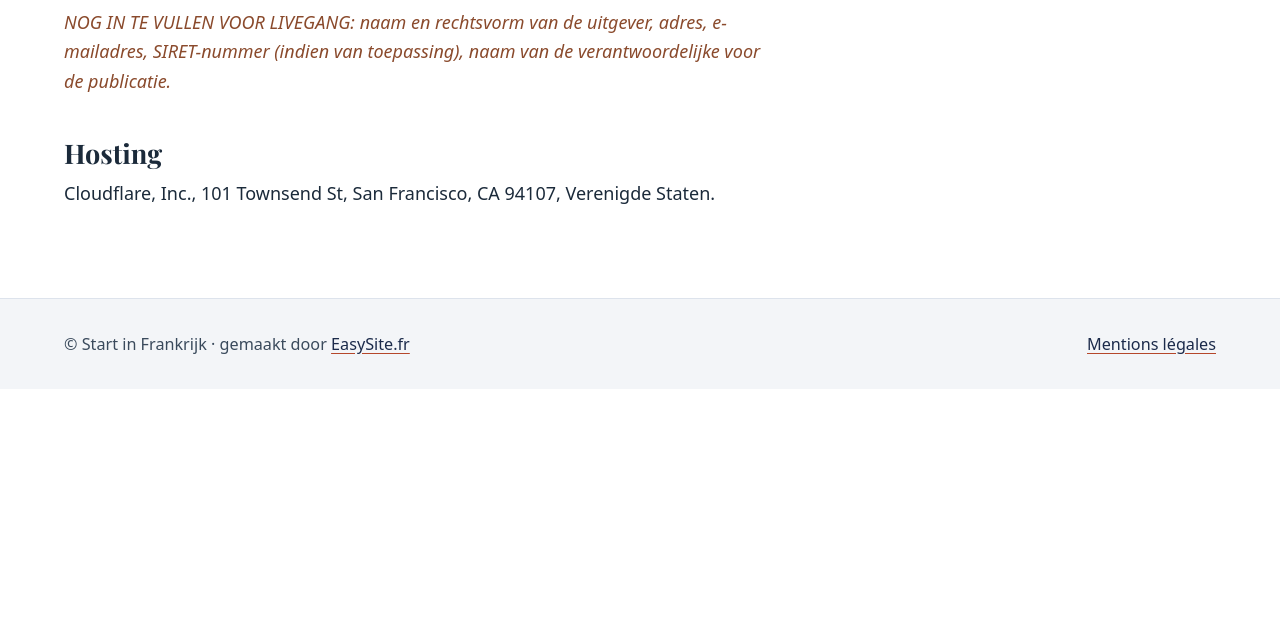
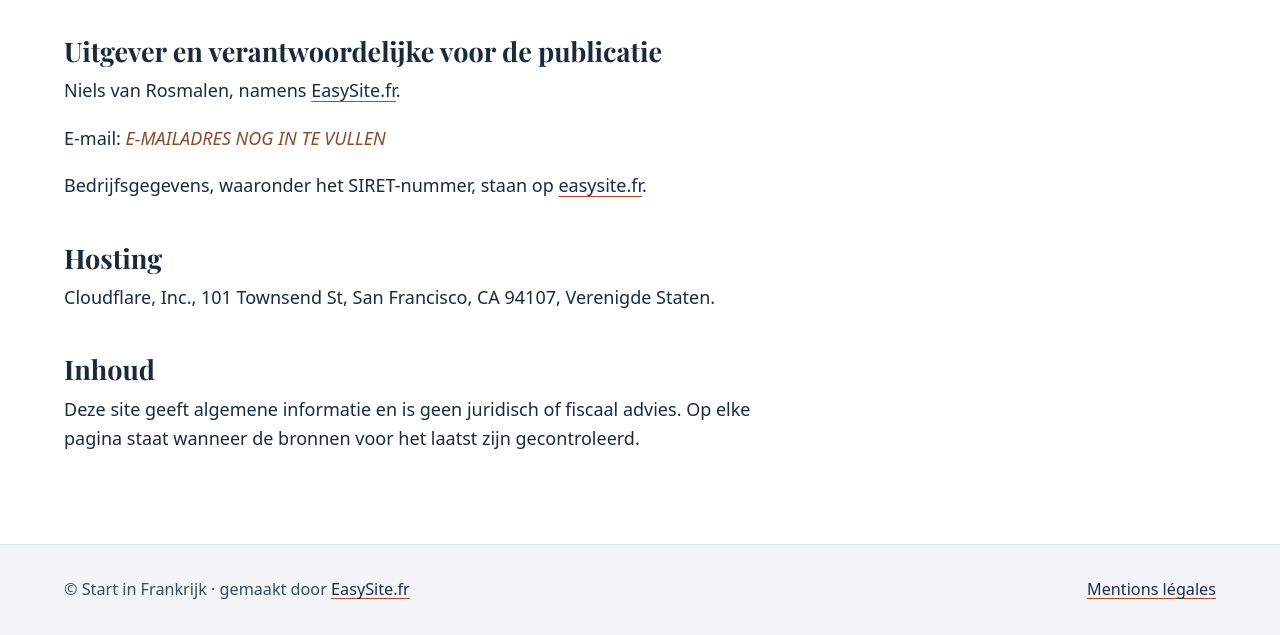
Before and after one commit to nielschill-star/startinfrankrijk, an Astro site: page /mentions-legales in a window 1280 px wide. Shown: the part 175-810 px from the top of the page. Built offline with nearby package versions, Linux system fonts and the light colour scheme; Astro itself is replaced by a stand-in of ours.

Commit message:
Mentions légales: uitgever en verwijzing naar EasySite.fr
Co-Authored-By: Claude Sonnet 5.5 <noreply@anthropic.com>
Claude-Session: https://claude.ai/code/session_0176tbbGqmqY77hAXaxVKftb

```diff
--- a/src/pages/mentions-legales.astro
+++ b/src/pages/mentions-legales.astro
@@ -1,9 +1,17 @@
 ---
 import Base from '../layouts/Base.astro';
 ---
-<Base title="Mentions légales" description="Wettelijke vermeldingen van Start in Frankrijk." noindex>
+<Base title="Mentions légales" description="Wettelijke vermeldingen van Start in Frankrijk: uitgever en hosting." noindex>
   <h1>Mentions légales</h1>
-  <p class="todo">NOG IN TE VULLEN VOOR LIVEGANG: naam en rechtsvorm van de uitgever, adres, e-mailadres, SIRET-nummer (indien van toepassing), naam van de verantwoordelijke voor de publicatie.</p>
+
+  <h2>Uitgever en verantwoordelijke voor de publicatie</h2>
+  <p>Niels van Rosmalen, namens <a href="https://easysite.fr">EasySite.fr</a>.</p>
+  <p>E-mail: <span class="todo">E-MAILADRES NOG IN TE VULLEN</span></p>
+  <p>Bedrijfsgegevens, waaronder het SIRET-nummer, staan op <a href="https://easysite.fr">easysite.fr</a>.</p>
+
   <h2>Hosting</h2>
   <p>Cloudflare, Inc., 101 Townsend St, San Francisco, CA 94107, Verenigde Staten.</p>
+
+  <h2>Inhoud</h2>
+  <p>Deze site geeft algemene informatie en is geen juridisch of fiscaal advies. Op elke pagina staat wanneer de bronnen voor het laatst zijn gecontroleerd.</p>
 </Base>
```
